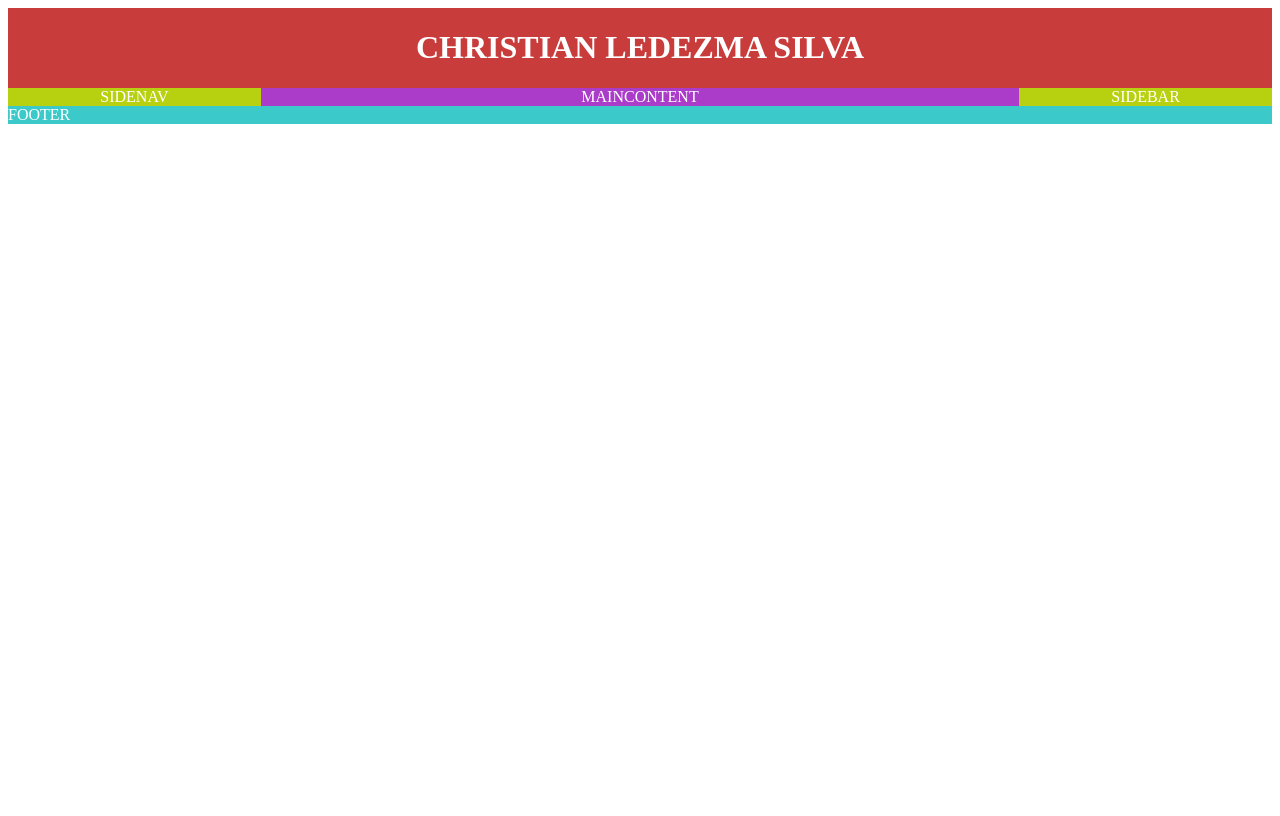
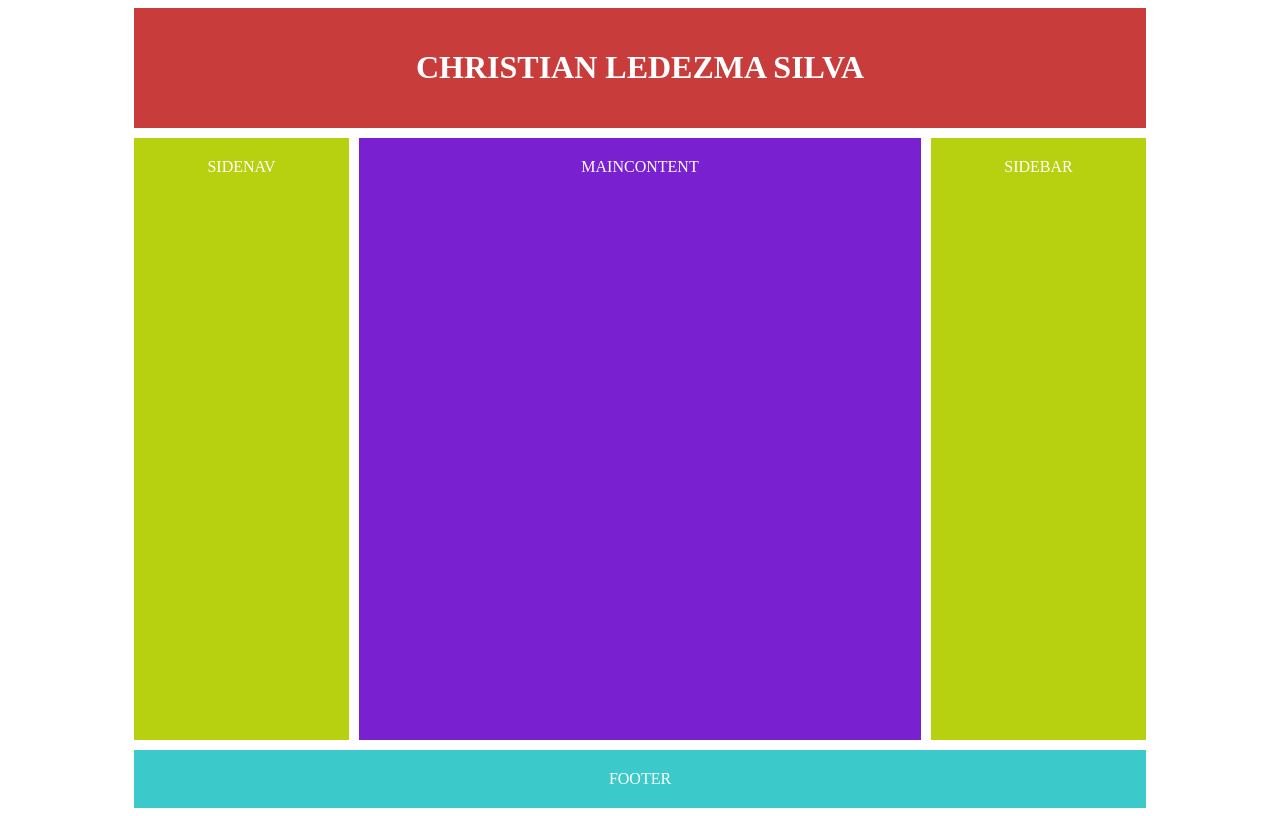
Before and after one commit to christian-ledezma/tecWeb_flexbox, a plain HTML site: page index.html in a window 1280 px wide. Drawn offline with Linux system fonts and the light colour scheme.

Commit message:
feat: correccion stretch

```diff
--- a/estilos.css
+++ b/estilos.css
@@ -1,40 +1,57 @@
 .contenedor{
     display: flex;
-    flex-direction: row;
-    justify-content: space-between;
-    flex-wrap: wrap;
-    align-items: flex-start;
-    align-content: center;
+    flex-direction: column;
+    align-content: space-between;
+    width: 80%;
+    min-height: 100vh;
+    margin: auto;
 }
 
 #header{
-    flex: 100% 100 1;
+    width: 100%;
     background-color: rgb(201, 60, 60);
     color: white;
     text-align: center;
+    padding: 20px 0;
+    margin-bottom: 10px;
 }
 
+.main-content{
+    display: flex;
+    width: 100%;
+    flex: 1;
+    align-items: stretch;
+    gap: 10px;
+}
 #aside-left{
-    flex: 20% 1 1;
+    flex: 1;
     background-color: rgb(183, 209, 16);
     color: white;
     text-align: center;
+    padding: 20px;
 }
+
 #main{
-    flex: 60% 1 1;
-    background-color: rgb(170, 60, 201);
+    flex: 3;
+    background-color: rgb(121, 33, 209);
     color: white;
     text-align: center;
+    padding: 20px;;
 }
+
 #aside-right{
-    flex: 20% 1 1;
+    flex: 1;
     background-color: rgb(183, 209, 16);
     color: white;
     text-align: center;
+    padding: 20px;
 }
 
 #footer{
-    flex: 100% 1 1;
+    width: 100%;
     background-color: rgb(60, 201, 201);
     color: white;
+    text-align: center;
+    padding: 20px 0;
+    margin-top: 10px;
 }
--- a/index.html
+++ b/index.html
@@ -11,14 +11,17 @@
         <header id="header">
             <H1>CHRISTIAN LEDEZMA SILVA</H1>
         </header>
+        <div class="main-content">
 
-        <aside id="aside-left">SIDENAV</aside>
+            <aside id="aside-left">SIDENAV</aside>
 
-        <main id="main">
-            MAINCONTENT
-        </main>
+            <main id="main">
+                MAINCONTENT
+            </main>
 
-        <aside id="aside-right">SIDEBAR</aside>
+            <aside id="aside-right">SIDEBAR</aside>
+
+        </div>
 
         <footer id="footer">FOOTER</footer>
     </div>
```
